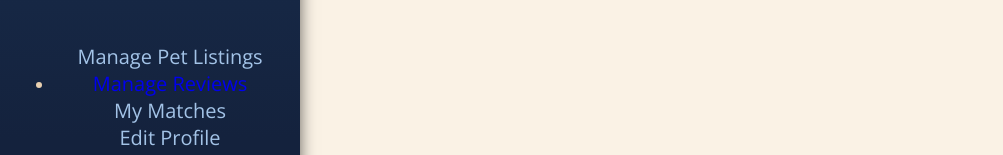
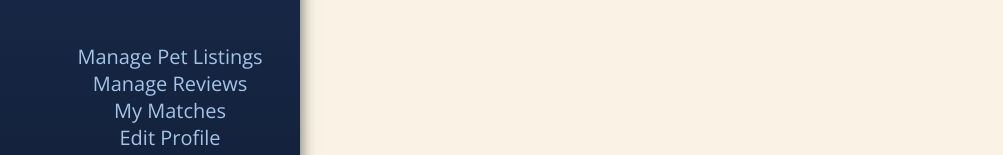
Before and after one commit to Branea14/Adoptr, a React (Vite) app in the folder react-vite/: page /pets/swipe in a window 1280 px wide. Both pictures are taken after a click on the item 170 px from the left and 65 px from the top of the page. Shown: the part 582-737 px from the top of the page, without its empty margins (0-1003 px from the left). Built offline with nearby package versions, Linux system fonts and the light colour scheme; no server answers.

Commit message:
fixed drag bug

```diff
--- a/react-vite/src/components/Navigation/Navigation.jsx
+++ b/react-vite/src/components/Navigation/Navigation.jsx
@@ -106,7 +106,7 @@ function Navigation() {
                     <Link to="/pets/current">Manage Pet Listings</Link>
                   </li>
 
-                  <li className="additoinal-menu-links">
+                  <li className="additional-menu-links">
                     <Link to='/user/reviews'>Manage Reviews</Link>
                   </li>
 
```
Also changed, not shown: react-vite/src/components/LandingPage/LandingPage.jsx (+10 -2 lines).
